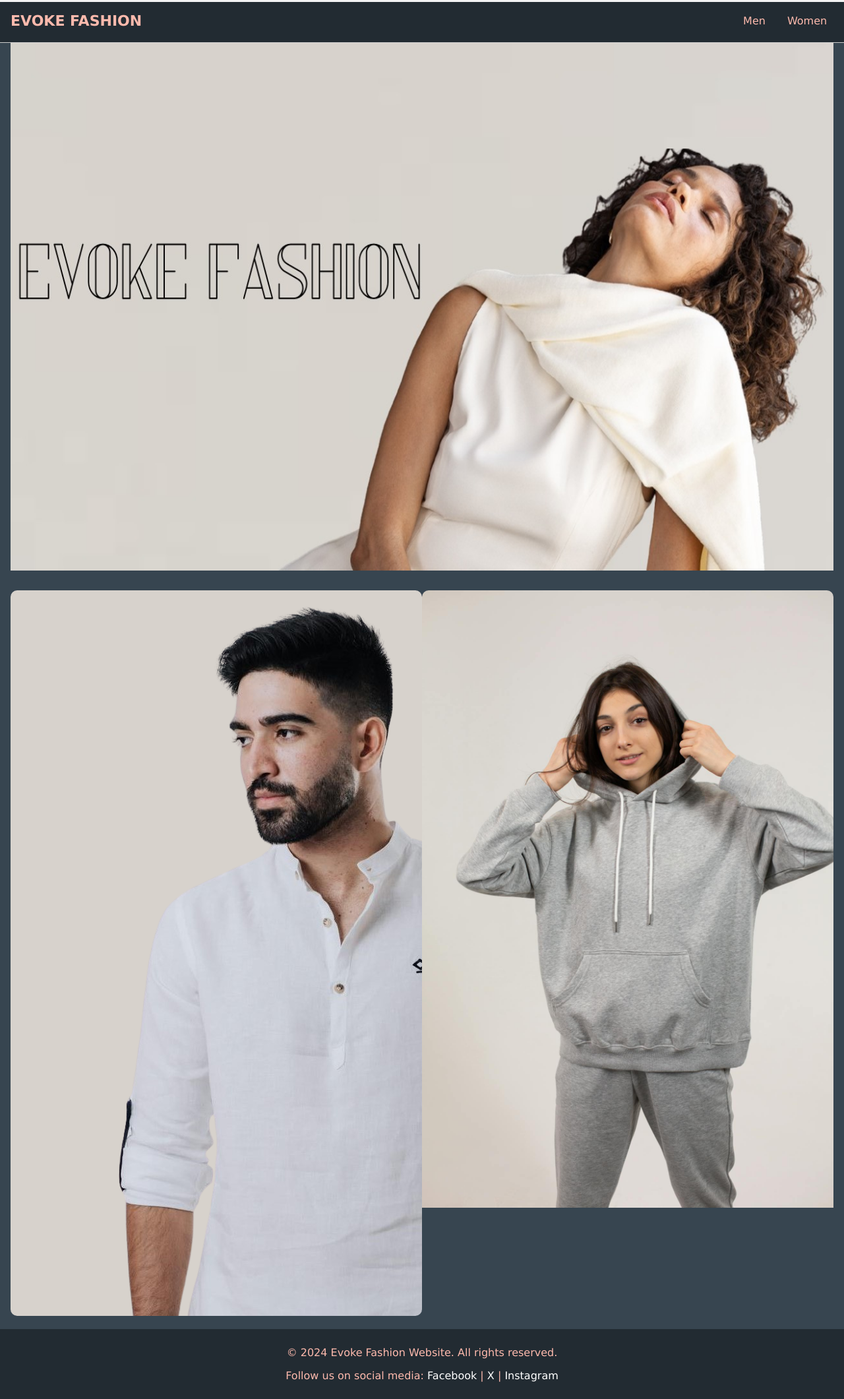
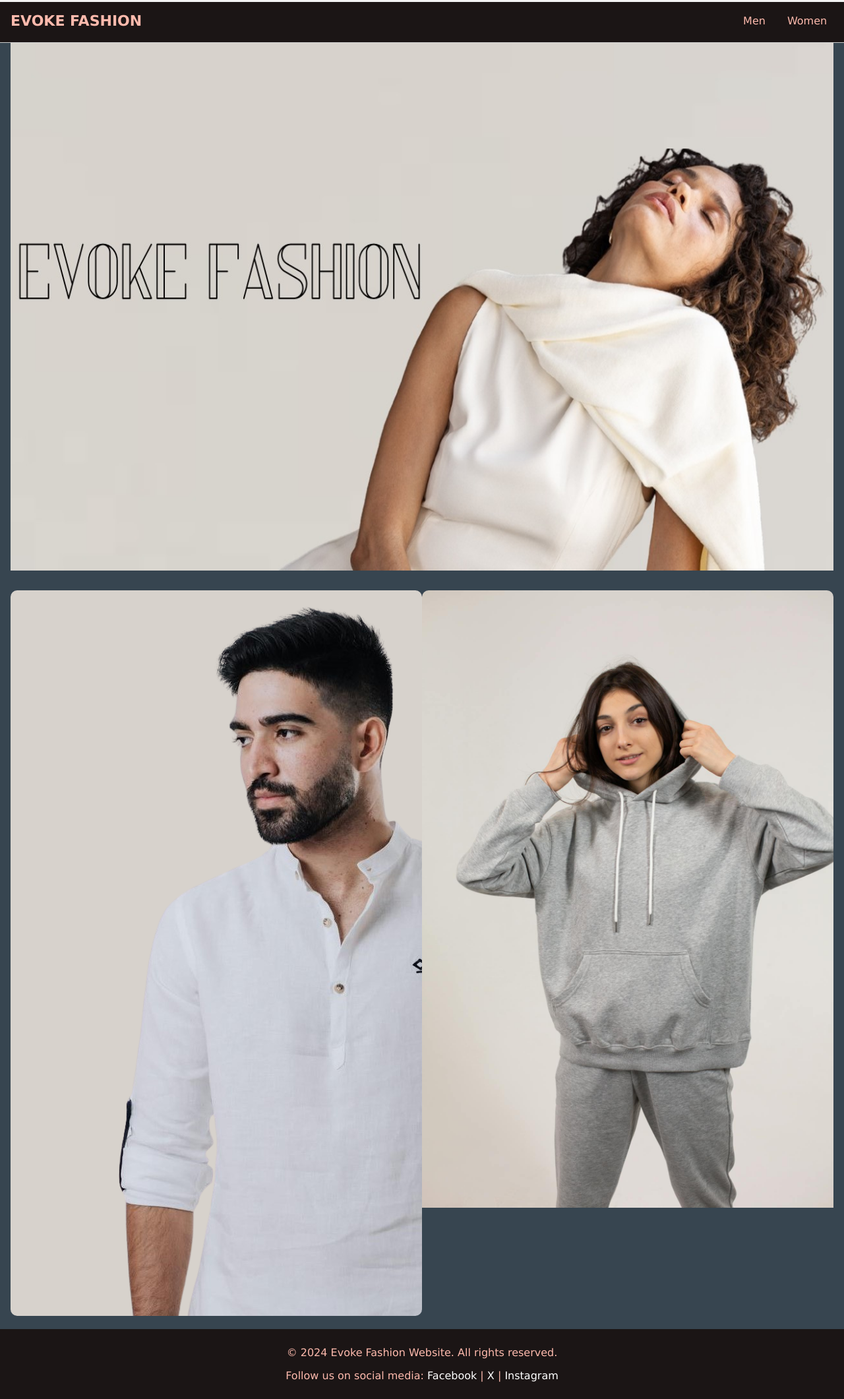
Before and after one commit to atherson/E-commerce, a plain HTML site: page index.html in a window 1280 px wide. Shown: the whole page at 66% size. Drawn offline with Linux system fonts and the light colour scheme.

Commit message:
Add files via upload

```diff
--- a/styles/style.css
+++ b/styles/style.css
@@ -24,7 +24,7 @@ a{
 header {
     display: flex;
     padding: 0 16px;
-    background-color: rgb(34, 43, 50);
+    background-color: rgb(27, 21, 21);
     color:rgb(254, 186, 173);
     height: 64px;
     align-items: center;
@@ -412,7 +412,7 @@ footer {
 
 
 footer{
-    background-color: rgb(34, 43, 50);
+    background-color: rgb(27, 21, 21);
     text-align: center;
     padding: 10px;
 
```
